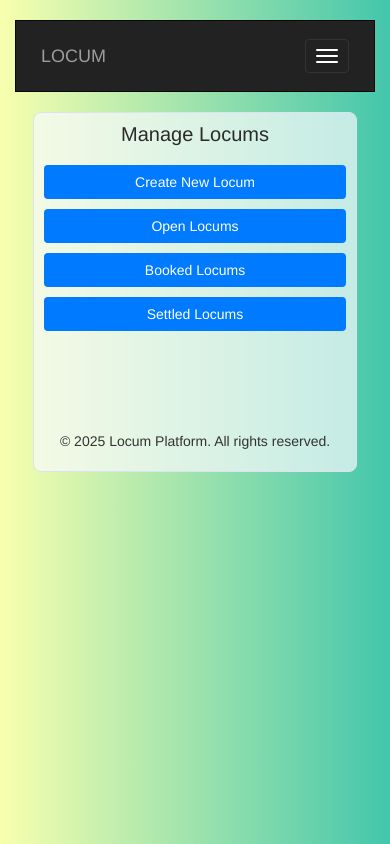
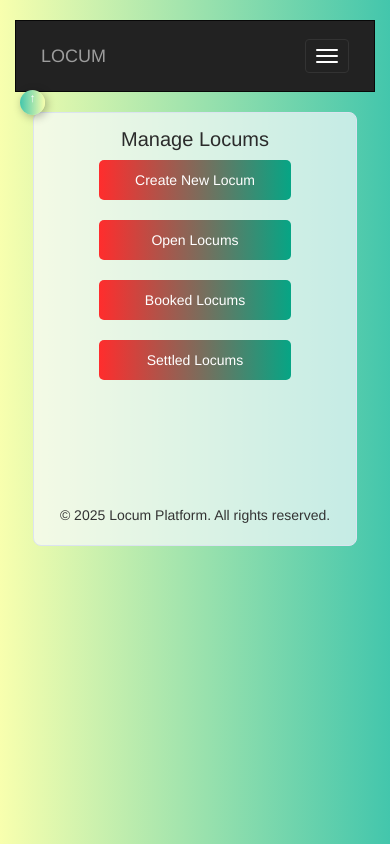
Before and after one commit to jakes-johns/locum, a Flask app: page /manage_locum in a window 390 px wide. Run offline with Flask 3, Linux system fonts and the light colour scheme; some libraries are stand-ins or nearby versions.

Commit message:
base css

```diff
--- a/app/static/css/styles.css
+++ b/app/static/css/styles.css
@@ -64,14 +64,6 @@ body {
     padding: 20px;
 }
 
-.btn {
-    display: inline-block;
-    padding: 10px 20px;
-    background: #007bff;
-    color: white;
-    text-decoration: none;
-    border-radius: 5px;
-}
 
 .form-container {
     width: 300px;
@@ -85,6 +77,10 @@ body {
     width: 100%;
     padding: 10px;
     margin: 10px 0;
+}
+
+.manage-container {
+    padding: 5px;
 }
 
 footer {
@@ -186,19 +182,27 @@ footer {
     font-size: 16px;
 }
 
-.btn {
+.btn1 {
+    display: inline-block;
+    align-items: center;
     text-align: center;
     padding: 10px 20px;
-    background-color: #007bff;
+    /* background-color: #007bff; */
+    background: linear-gradient(to right, #ff2d2d, #06a585);
     color: white;
     text-decoration: none;
     border-radius: 5px;
     margin-top: 10px;
+    margin-right: 50px;
+    margin-left: 50px;
+    margin-bottom: 20px;
+    border: 2px, #F8FFAE;
 }
 
-.btn:hover {
-    background-color: #5b58ff;
+.btn1:hover {
+    background: linear-gradient(to left, #ff2d2d, #06a585);;
     color: white;
+    text-decoration: none;
 }
 
 .status-booked {
@@ -276,6 +280,34 @@ h2 {
     background: #0056b3;
 }
 
+#backToTop {
+    position: fixed;
+    top: 70px;
+    left: 50px;
+    margin-left: 10px;
+    width: 50px;
+    height: 50px;
+    background: linear-gradient(to left, #F8FFAE, #43C6AC);
+    /* background-color: #e90606; */
+    color: white;
+    font-size: 24px;
+    border: none;
+    border-radius: 50%;
+    cursor: pointer;
+    /* display: none; Hidden initially */
+    align-items: left;
+    justify-content: left;
+    text-align: center;
+    box-shadow: 2px 2px 10px rgba(0, 0, 0, 0.3);
+    transition: opacity 0.3s ease-in-out;
+    z-index: 1000; /* Ensure it's above other elements */
+  }
+
+  #backToTop:hover {
+    background: linear-gradient(to right, #F8FFAE, #43C6AC);
+    /* background-color: #555; */
+  }
+
 @keyframes fadeIn {
     from {
         opacity: 0;
@@ -348,4 +380,36 @@ h2 {
         font-size: 14px;
         padding: 10px;
     }
+
+    #backToTop {
+        position: fixed;
+        top: 90px;
+        left: 10px;
+        margin-left: 10px;
+        width: 25px;
+        height: 25px;
+        background: linear-gradient(to left, #F8FFAE, #43C6AC);
+        /* background-color: #e90606; */
+        color: white;
+        font-size: 12px;
+        border: none;
+        border-radius: 50%;
+        cursor: pointer;
+        /* display: none; Hidden initially */
+        align-items: left;
+        justify-content: left;
+        text-align: center;
+        box-shadow: 2px 2px 10px rgba(0, 0, 0, 0.3);
+        transition: opacity 0.3s ease-in-out;
+        z-index: 1000; /* Ensure it's above other elements */
+      }
+
+      #backToTop:hover {
+        background: linear-gradient(to right, #F8FFAE, #43C6AC);
+        /* background-color: #555; */
+      }
+
+      .btn1 {
+        display: block;
+      }
 }
--- a/app/templates/base.html
+++ b/app/templates/base.html
@@ -8,6 +8,14 @@
     <link rel="stylesheet" href="https://maxcdn.bootstrapcdn.com/bootstrap/3.4.1/css/bootstrap.min.css">
     <script src="https://ajax.googleapis.com/ajax/libs/jquery/3.7.1/jquery.min.js"></script>
     <script src="https://maxcdn.bootstrapcdn.com/bootstrap/3.4.1/js/bootstrap.min.js"></script>
+    <link
+      href="https://fonts.googleapis.com/css2?family=Poppins:wght@300;400;600;700&display=swap"
+      rel="stylesheet"
+    />
+    <link
+      href="https://fonts.googleapis.com/css2?family=Lora:wght@400;500;600;700&family=Poppins:wght@300;400;600;700&display=swap"
+      rel="stylesheet"
+    />
 </head>
 <body>
     <div class="container">
@@ -33,7 +41,7 @@
                         <a href="{{ url_for('main.manage_locum') }}">Manage Locums</a>
                         <a href="{{ url_for('main.profile') }}">Profile</a>
                         <a href="{{ url_for('main.about') }}">About</a>
-                        <a href="{{ url_for('main.login') }}" class="logout-btn">Logout</a>
+                        <!-- <a href="{{ url_for('main.login') }}" class="logout-btn">Logout</a> -->
                     </ul>
                     <ul class="nav navbar-nav navbar-right">
                         <li><a href="{{ url_for('main.home') }}"><span class="glyphicon glyphicon-home"></span> Home</a></li>
@@ -42,11 +50,16 @@
                 </div>
             </div>
         </nav>
+
+          <a href="#" id="backToTop" class="button">&#8593;</a>
         <div class="col-6 offset-3">
             <div class=" form-card">
                 <div >
                     {% block content %}{% endblock %}
                 </div>
+                <!-- <button id="backToTop">
+                    &#8593;
+                </button> -->
 
 
                 <footer>
--- a/app/templates/create_locum.html
+++ b/app/templates/create_locum.html
@@ -4,6 +4,7 @@
 {% block content %}
 <div class="form-container">
     <h2>Create a New Locum</h2>
+    <a href="#" id="backToTop" class="button">&#8593;</a>
     <form method="POST">
         <label for="job_title">Job Title:</label>
         <select id="job_title" name="job_title" required>
--- a/app/templates/dashboard.html
+++ b/app/templates/dashboard.html
@@ -4,7 +4,7 @@
 {% block content %}
 <div class="dashboard-container">
     <h2>Dashboard</h2>
-    <a href="{{ url_for('main.manage_locum') }}" class="btn">Manage Locums</a>
-    <a href="{{ url_for('main.create_locum') }}" class="btn">Create New Locum</a>
+    <a href="{{ url_for('main.manage_locum') }}" class="btn1">Manage Locums</a>
+    <a href="{{ url_for('main.create_locum') }}" class="btn1">Create New Locum</a>
 </div>
 {% endblock %}
--- a/app/templates/home.html
+++ b/app/templates/home.html
@@ -5,6 +5,6 @@
 <div class="home-container">
     <h1>Welcome to Locum Platform</h1>
     <p>Find and manage medical locum jobs with ease.</p>
-    <a href="{{ url_for('main.dashboard') }}" class="btn">Get Started</a>
+    <a href="{{ url_for('main.dashboard') }}" class="btn1">Get Started</a>
 </div>
 {% endblock %}
--- a/app/templates/manage_locum.html
+++ b/app/templates/manage_locum.html
@@ -4,9 +4,9 @@
 {% block content %}
 <div class="manage-container">
     <h2>Manage Locums</h2>
-    <a href="{{ url_for('main.create_locum') }}" class="btn">Create New Locum</a>
-    <a href="{{ url_for('main.available_locums') }}" class="btn">Open Locums</a>
-    <a href="{{ url_for('main.booked_locums') }}" class="btn">Booked Locums</a>
-    <a href="{{ url_for('main.settled_locums') }}" class="btn">Settled Locums</a>
+    <a href="{{ url_for('main.create_locum') }}" class="btn1">Create New Locum</a>
+    <a href="{{ url_for('main.available_locums') }}" class="btn1">Open Locums</a>
+    <a href="{{ url_for('main.booked_locums') }}" class="btn1">Booked Locums</a>
+    <a href="{{ url_for('main.settled_locums') }}" class="btn1">Settled Locums</a>
 </div>
 {% endblock %}
```
